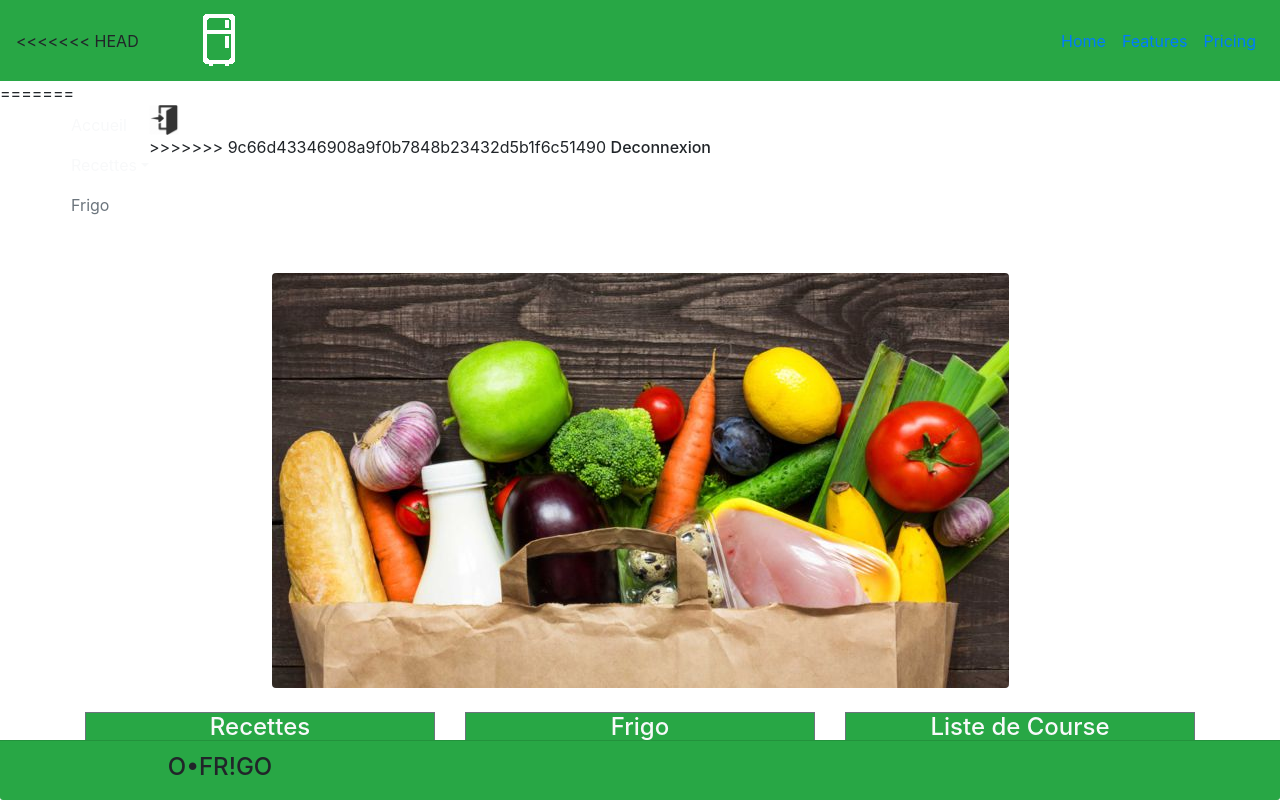
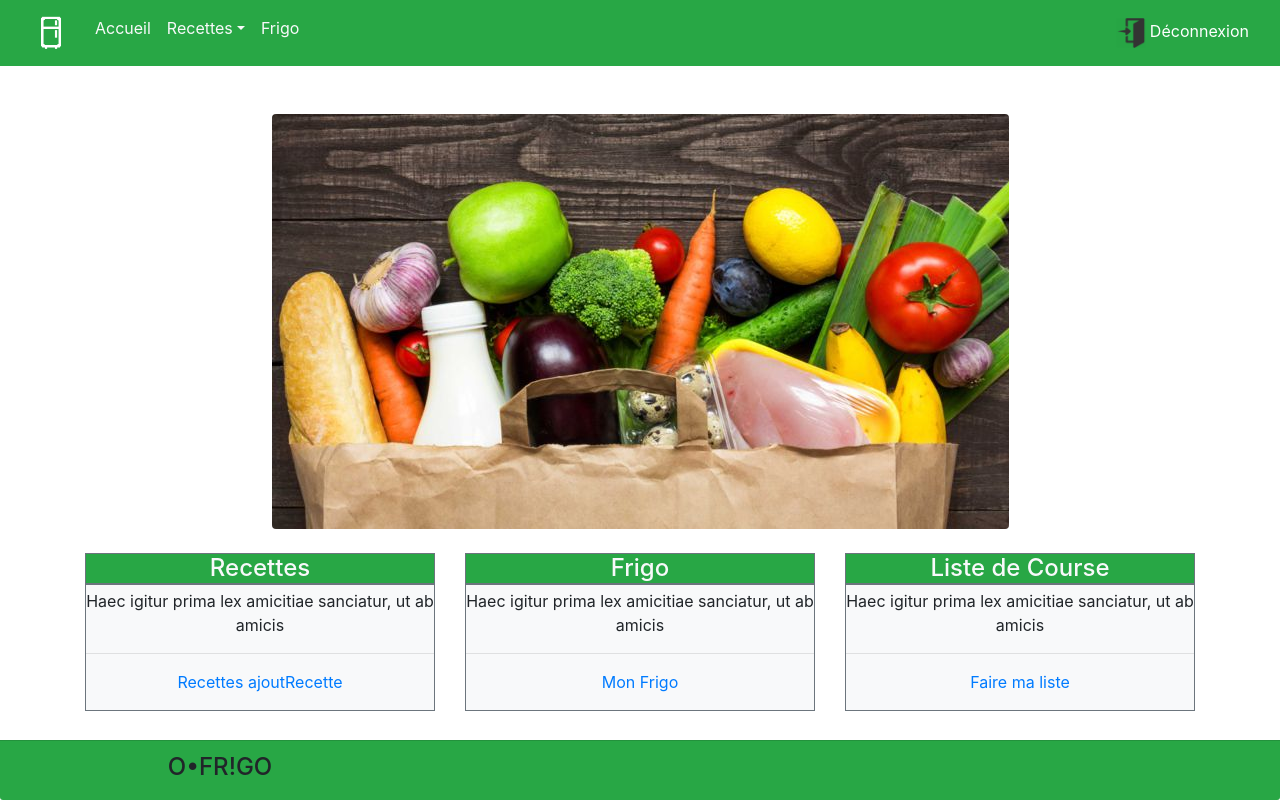
Before and after one commit to GammaBunta/PROJETS3WEB, a PHP site: page /index.php in a window 1280 px wide. Run offline with PHP 8.4, Linux system fonts and the light colour scheme; the visitor is signed in with stand-in values (Sample User, id 1); some libraries are stand-ins or nearby versions.

Commit message:
pb avec collapse mais sinon c'est ok

```diff
--- a/ClassesGeneriques/modele_generique.php
+++ b/ClassesGeneriques/modele_generique.php
@@ -11,12 +11,12 @@ class ModeleGenerique{
         $user = 'root';
         $password = 'samsam974';
         self::$bdd = new PDO($b, $user, $password);
-        self::$bdd->exec('SET CHARACTER SET UTF-8');
+
 */
 
 //Le array à la fin permet d'avoir les erreurs de mysql dans les requêtes et wallah c'est cool.
         $servername = "localhost";
-        self::$bdd = new PDO("mysql:host=$servername;dbname=ProjetFrigo", 'root', 'samsam974',array(PDO::ATTR_ERRMODE => PDO::ERRMODE_WARNING));
+        self::$bdd = new PDO("mysql:host=$servername;dbname=frigo", 'root', '!Minou240499!',array(PDO::ATTR_ERRMODE => PDO::ERRMODE_WARNING));
 
     }
 
--- a/ajax/ajaxFrigo.php
+++ b/ajax/ajaxFrigo.php
@@ -4,7 +4,10 @@
     $array = $modele->getIngredients($_GET['famille'], $_GET['id']);
     echo '<ul class="list-group">';
     foreach($array as $item){
-       echo utf8_encode(' <li href="#"  class="list-group-item list-group-item-action list-group-item-success text-left"><acronnym title ="Quantite :'.$item['quantite'].' Date : '.$item['datePeremption'].'">'.$item['nomingr'].'</acronym><button type="button" onclick="ajoutCuisiner(\''.$item['nomingr'].'\', '.$_GET['id'].')" class="btn btn-success float-right" >+</button></li>');
+       echo utf8_encode(' <li href="#"  class="list-group-item list-group-item-action list-group-item-success text-left"><acronnym title ="Quantite :'.$item['quantite'].' Date : '.$item['datePeremption'].'">'.$item['nomingr'].'</acronym><button type="button" onclick="retirerun(\''.$item['idingr'].'\')" class="btn btn-success float-right ml-1"><img   style="height: 22px;width:22px;" src="./Images/trash.svg" alt="-1 ingrédient "/></button>
+<button type="button" onclick="ajoutCuisiner(\''.$item['nomingr'].'\', '.$_GET['id'].')" class="btn btn-success float-right" >+</button>
+
+       </li>');
     }
     echo '</ul>';
 
--- /dev/null
+++ b/ajax/ajaxFrigoRetirer.php
@@ -0,0 +1,6 @@
+<?php
+    require_once('ModeleAjax.php');
+    $modele = new Modele_Ajax();
+    $res = $modele->retirerIngredients($_GET['idUser'],$_GET['idingr']);
+
+?>
--- a/composants/head.php
+++ b/composants/head.php
@@ -6,3 +6,4 @@
 <script src="https://ajax.googleapis.com/ajax/libs/jquery/3.3.1/jquery.min.js"></script>
 <script src="https://cdnjs.cloudflare.com/ajax/libs/popper.js/1.14.3/umd/popper.min.js"></script>
 <script src="https://maxcdn.bootstrapcdn.com/bootstrap/4.1.3/js/bootstrap.min.js"></script>
+<script src="http://netdna.bootstrapcdn.com/bootstrap/3.1.1/js/bootstrap.min.js"></script>
--- a/composants/header.php
+++ b/composants/header.php
@@ -1,25 +1,5 @@
 <header>
 	<nav class="navbar navbar-expand-lg navbar-success bg-success">
-<<<<<<< HEAD
-		<a id="ofrigo" class="float-left ml-5" href="index.php"><img  src="./Images/logo_blanc.png" /><a>
-			<div class="collapse navbar-collapse" id="navbarText">
-				<ul class="navbar-nav ml-auto">
-					<li class="nav-item active">
-						<a class="nav-link" href="#">Home <span class="sr-only">(current)</span></a>
-					</li>
-					<li class="nav-item">
-						<a class="nav-link" href="#">Features</a>
-					</li>
-					<li class="nav-item">
-						<a class="nav-link" href="#">Pricing</a>
-					</li>
-				</ul>
-
-			</div>
-		</nav>
-	</header>
-
-=======
 		<div class="container-fluid">
 			<div class="float-left">
 			<a id="ofrigo" class="navbar-brand float-left" href="index.php" ><img  src="./Images/logo_blanc.png" width="40" height="40" alt="logofrigo"/></a>
@@ -31,30 +11,32 @@
 			    <a class="nav-link dropdown-toggle text-light" data-toggle="dropdown" href="#" role="button" aria-haspopup="true" aria-expanded="false">Recettes</a>
 			    <div class="dropdown-menu">
 			      <a class="dropdown-item" href="#">Recettes disponibles</a>
-			      <a class="dropdown-item" href="#">Créer une recette</a>
+			      <a class="dropdown-item" href="index.php?module=ajoutRecette">Créer une recette</a>
 			    </div>
 			  </li>
 				<li class="nav-item">
-        	<a class="nav-link disabled" href="#">Frigo</a>
+					<?php
+					if(isset($_SESSION['id'])){
+						echo '<a class="nav-link text-light" href="index.php?module=Frigo">Frigo</a>';
+					}else{
+						echo '<a class="nav-link disabled" >Frigo</a>';
+
+					}
+					?>
+
       	</li>
 			</ul>
 		</div>
 			<ul class="nav navbar-nav navbar-right">
-	      <li><a class="text-white" href="#"><img class="mr-1" src="./Images/logo_connexion.png"width="30" height="30" alt="logoConnexion"/>Connexion</a></li>
+			<?php
+			if(isset($_SESSION['id'])){
+				echo '<li><a class="text-white" href="index.php?module=Connexion&action=deconnexion"><img class="mr-1" src="./Images/logo_connexion.png"width="30" height="30" alt="logoConnexion"/>Déconnexion</a></li>';
+			}else{
+				echo '<li><a class="text-white" href="index.php?module=Connexion"><img class="mr-1" src="./Images/logo_connexion.png"width="30" height="30" alt="logoConnexion"/>Connexion</a></li>';
+			}
+			 ?>
     	</ul>
 		</div>
 	</nav>
 </header>
 	<!-- fin header du site -->
-
-
->>>>>>> 9c66d43346908a9f0b7848b23432d5b1f6c51490
-
-	<?php
-	if(isset($_SESSION['id'])){
-		echo '<a href="index.php?module=Connexion&action=deconnexion" class="text-center h6">Deconnexion</a>';
-	}
-	else{
-		echo '<a href="index.php?module=Connexion" class="text-center h6">Connexion</a>';
-	}
-	?>
--- a/modules/Frigo/Vue_Frigo.php
+++ b/modules/Frigo/Vue_Frigo.php
@@ -51,18 +51,18 @@
                                                                 <button type="button" class="btn btn-success float-right" data-toggle="collapse" data-target="#'.$id.'" aria-expanded="false" aria-controls="'.$id.'">
                                                                 +
                                                                 </button>
-                                                                    <div class="container collapse  mt-4 p-1" id="'.$id.'" required>
+                                                                    <div class="container collapse mt-4 p-1" id="'.$id.'">
                                                                       <label for="dte">Date de peremption :</label>
                                                                       <div class = "row">
                                                                         <div class="col-sm-5">
-                                                                          <input id="'.$iddate.'" type="date"  name="date" class="date" required>
+                                                                          <input id="'.$iddate.'" type="date"  name="date" class="date">
                                                                         </div>
                                                                       </div>
                                                                       <label for="quantite">Quantite :</label>
                                                                       <div class = "row">
 
                                                                         <div class="col-sm-5">
-                                                                          <input class="form-control" type="number" min="1" id="'.$idquantite.'"  min="0" max="64" name="quantite" required>
+                                                                          <input class="form-control" type="number" min="1" id="'.$idquantite.'"  min="0" max="64" name="quantite">
                                                                         </div>
                                                                       </div>
                                                                       <div class = "row">
@@ -94,7 +94,10 @@
                                         <ul class="list-group">';
 
                                         foreach($res as $item){
-                                           echo utf8_encode(' <li href="#"  class="list-group-item list-group-item-action list-group-item-success text-left col-12"><acronnym title ="Quantite :'.$item['quantite'].'">'.$item['nomingr'].'</acronym><button type="button" onclick="ajoutCuisiner(\''.$item['nomingr'].'\')" class="btn btn-success float-right" >+</button></li>');
+                                           echo utf8_encode(' <li href="#"  class="list-group-item list-group-item-action list-group-item-success text-left col-12"><acronnym title ="Quantite :'.$item['quantite'].'">'.$item['nomingr'].'</acronym>
+                                               <button type="button" onclick="retirerun(\''.$item['idingr'].'\')" class="btn btn-success float-right ml-1"><img   style="height: 22px;width:22px;" src="./Images/trash.svg" alt="-1 ingrédient "/></button>
+                                           <button type="button" onclick="ajoutCuisiner(\''.$item['nomingr'].'\')" class="btn btn-success float-right" >+</button><acronym title="retirer 1 '.$item['nomingr'].'"></acronym>
+                                           ');
 
                                         }
                                         echo'
--- a/scripts/frigo.js
+++ b/scripts/frigo.js
@@ -121,6 +121,7 @@ function submitAjoutFrigo(idingr){
     if(date!=0 && quantite!=0){
         $.get("./ajax/ajaxModifFrigo.php", {quantite : quantite, date : date , idUser : id , idingr : idingr}).done(function(data){
                 alert("Vous avez ajouté "+quantite+" "+data);
+                refresh();
         });
     }
 
@@ -154,6 +155,11 @@ function chercherRecettes(){
 
 }
 
+function retirerun(idingr){
+    $.get("./ajax/ajaxFrigoRetirer.php", {idingr:idingr, idUser : id }).done(function(data){
+    });
+}
+
 function minDate(){
     var today = new Date();
     var dd = today.getDate();
```
Also changed, not shown: ajax/ModeleAjax.php (+23 -0 lines), Images/trash.svg (added).
